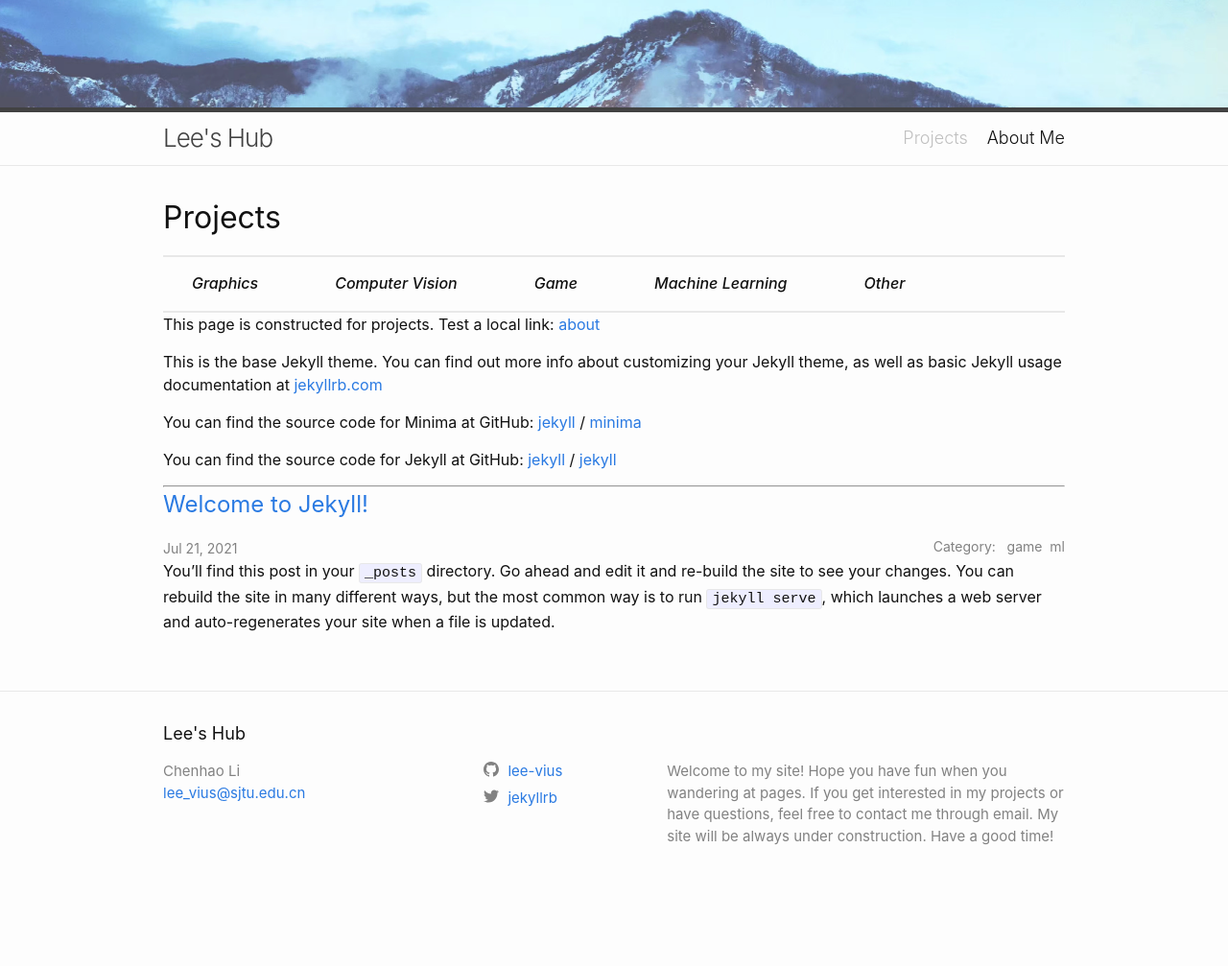
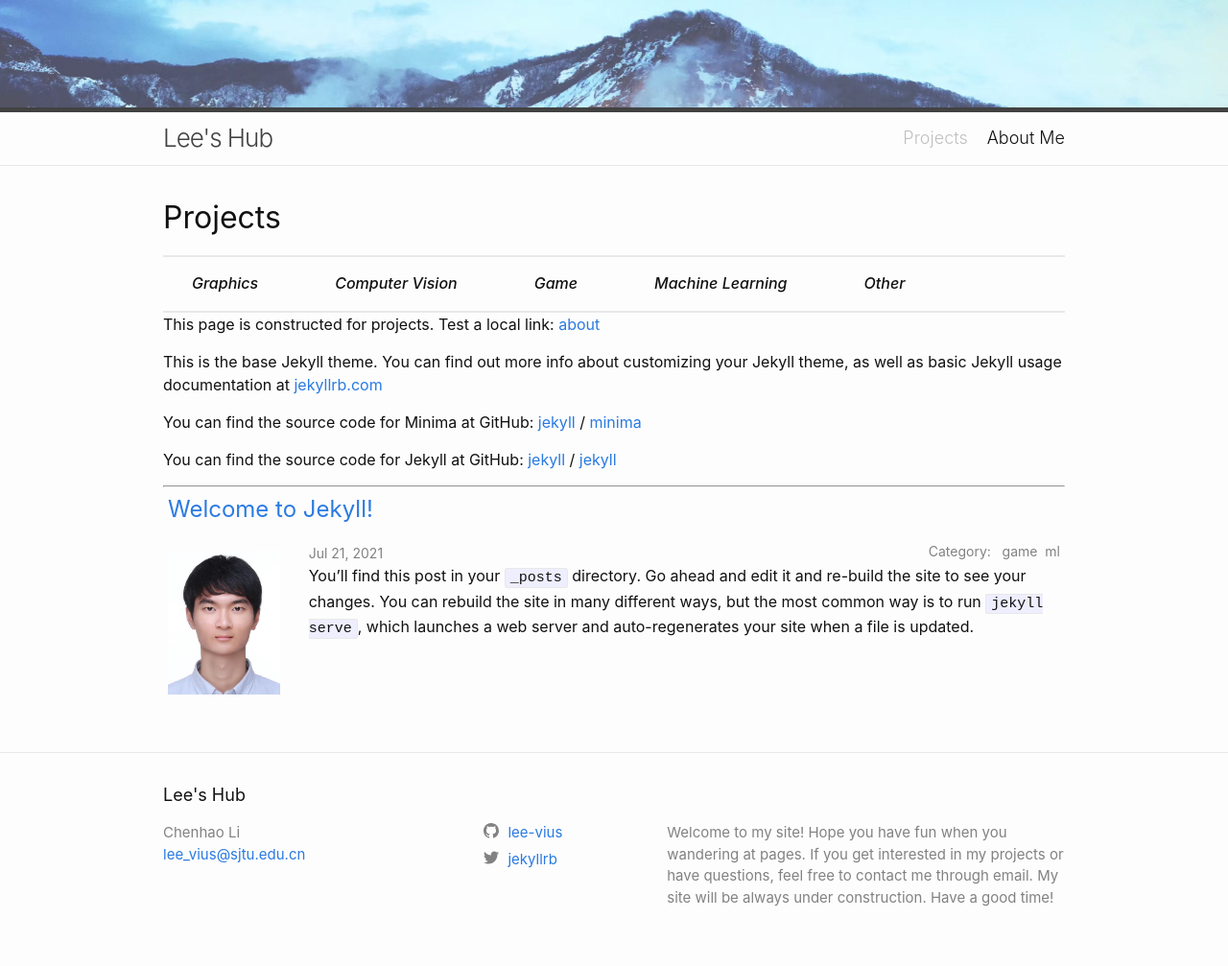
Before and after one commit to lee-vius/lee-vius.github.io, a Jekyll site: the page built from Projects.markdown, in a window 1280 px wide. Shown: the whole page at 96% size. Built offline with Jekyll 4.4.1, drawn with Linux system fonts in a browser that asks for light colours; before the commit the page ends 943 px from its top, so only the background shows below that.

Commit message:
update structure and homepage

```diff
--- a/_includes/list_section.html
+++ b/_includes/list_section.html
@@ -4,13 +4,14 @@
         <ul class="post-list">
             {%- if page.section == "all" -%}
                 {%- for post in site.posts -%}
-                <li>
+                <li class="post-item">
                     {%- assign date_format = site.minima.date_format | default: "%b %-d, %Y" -%}
                     <h3>
                         <a class="post-link" href="{{ post.url | relative_url }}">
                             {{ post.title | escape}}
                         </a>
                     </h3>
+                    <img src="{{post.icon}}" class="icon">
                     <span class="post-meta">
                         {{ post.date | date: date_format }}
                     </span>
@@ -30,13 +31,14 @@
             {%- for category in site.categories -%}
                 {%- if category[0] == page.section -%}
                     {%- for post in category[1] -%}
-                    <li>
+                    <li class="post-item">
                         {%- assign date_format = site.minima.date_format | default: "%b %-d, %Y" -%}
                         <h3>
                             <a class="post-link" href="{{ post.url | relative_url }}">
                                 {{ post.title | escape}}
                             </a>
                         </h3>
+                        <img src="{{post.icon}}" class="icon">
                         <span class="post-meta">
                             {{ post.date | date: date_format }}
                         </span>
--- a/_layouts/home.html
+++ b/_layouts/home.html
@@ -8,6 +8,9 @@ layout: default
   {%- endif -%}
 
   {{ content }}
+
+  <hr>
+  {%- include self_intro.html -%}
 
   {%- if site.posts.size > 0 -%}
     <h2 class="post-list-heading">{{ page.list_title | default: "Posts" }}</h2>
--- a/_layouts/page.html
+++ b/_layouts/page.html
@@ -3,7 +3,7 @@ layout: default
 ---
 <article class="post">
   <h1 class="page-heading">{{ page.title | escape }}</h1>
-
+  <!-- show the navigation -->
   {%- if page.section -%}
     <header class="site-sec-header" role="banner">
       <div class="wrapper">
--- a/_posts/2021-07-21-welcome-to-jekyll.markdown
+++ b/_posts/2021-07-21-welcome-to-jekyll.markdown
@@ -3,6 +3,7 @@ layout: post
 title:  "Welcome to Jekyll!"
 date:   2021-07-21 11:41:48 +0800
 categories: game ml
+icon: /assets/img_about/IMG_2288.JPG
 ---
 You’ll find this post in your `_posts` directory. Go ahead and edit it and re-build the site to see your changes. You can rebuild the site in many different ways, but the most common way is to run `jekyll serve`, which launches a web server and auto-regenerates your site when a file is updated.
 
--- a/_sass/minima.scss
+++ b/_sass/minima.scss
@@ -47,5 +47,6 @@ $on-laptop:        800px !default;
 @import
   "minima/base",
   "minima/layout",
-  "minima/syntax-highlighting"
+  "minima/syntax-highlighting",
+  "minima/custom"
 ;
--- /dev/null
+++ b/_sass/minima/_custom.scss
@@ -0,0 +1,56 @@
+/*
+Post syntax
+*/
+.post-item {
+    // Positioning context for the mobile navigation icon
+    position: relative;
+    margin-top: 5px;
+    margin-bottom: 5px;
+    margin-right: 5px;
+    margin-left: 5px;
+
+    img.icon {
+        height: 150px;
+        float:left;
+        margin-top: 10px;
+        margin-right: 30px;
+        margin-bottom: 30px;
+    }
+  }
+
+/*
+Self-Introduction Page
+*/
+.author-item {
+    min-height: 300px;
+    position: relative;
+    margin-top: 10px;
+    margin-bottom: 50px;
+    margin-right: 10px;
+    margin-left: 10px;
+
+    img.icon {
+        height: 300px;
+        float: left;
+        margin-top: 8px;
+        margin-right: 50px;
+        margin-bottom: 20px;
+    }
+
+    .author-name {
+        font-size: $base-font-size * 1.375;
+        font-weight: $base-font-weight * 1.375;
+        color:lightskyblue;
+    }
+
+    .author-title {
+        font-size: $base-font-size * 1.25;
+        font-weight: $base-font-weight * 1.25;
+        color: lightblue;
+    }
+
+    .author-intro {
+        font-size: $base-font-size * 1.125;
+        color: lightslategrey;
+    }
+}
```
Also changed, not shown: _includes/self_intro.html (added, +18 -0 lines), _includes/icon-download.svg (added), assets/img_about/life_pto1.jpg, 3 other files.
